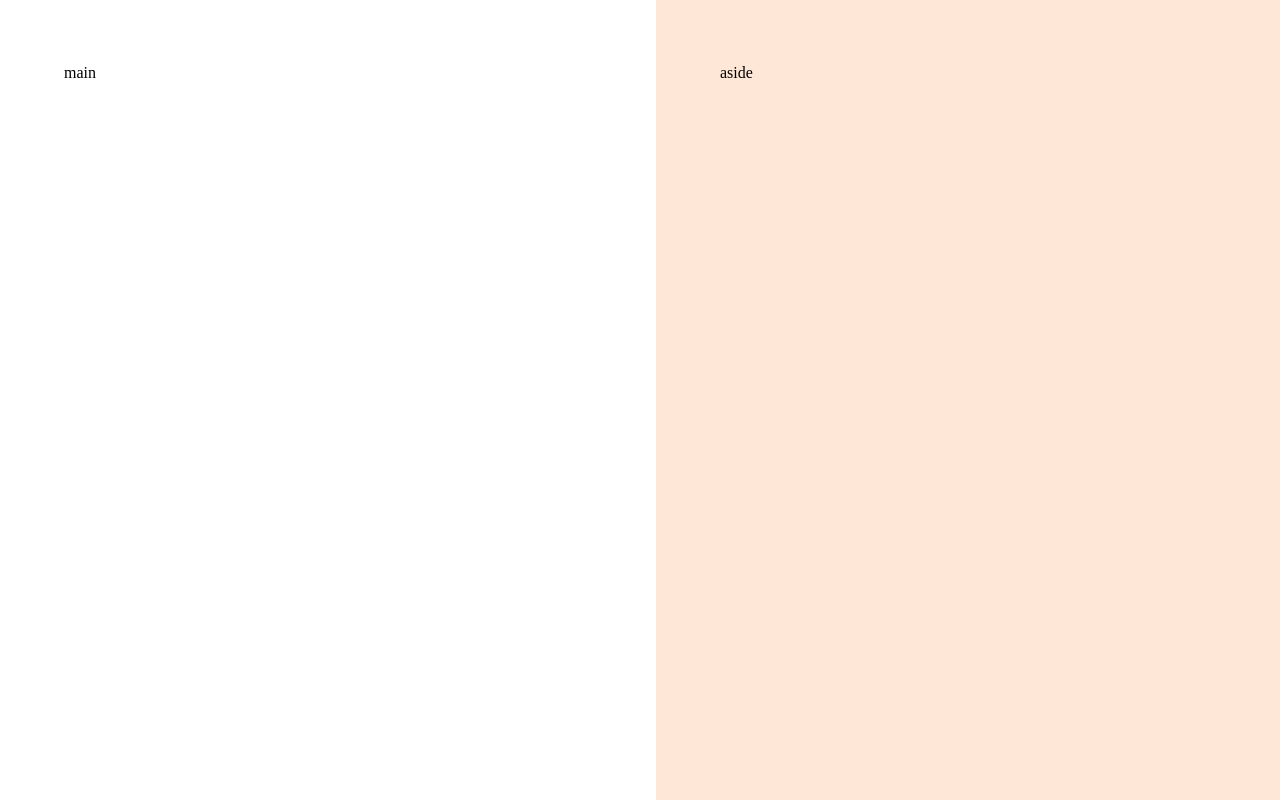
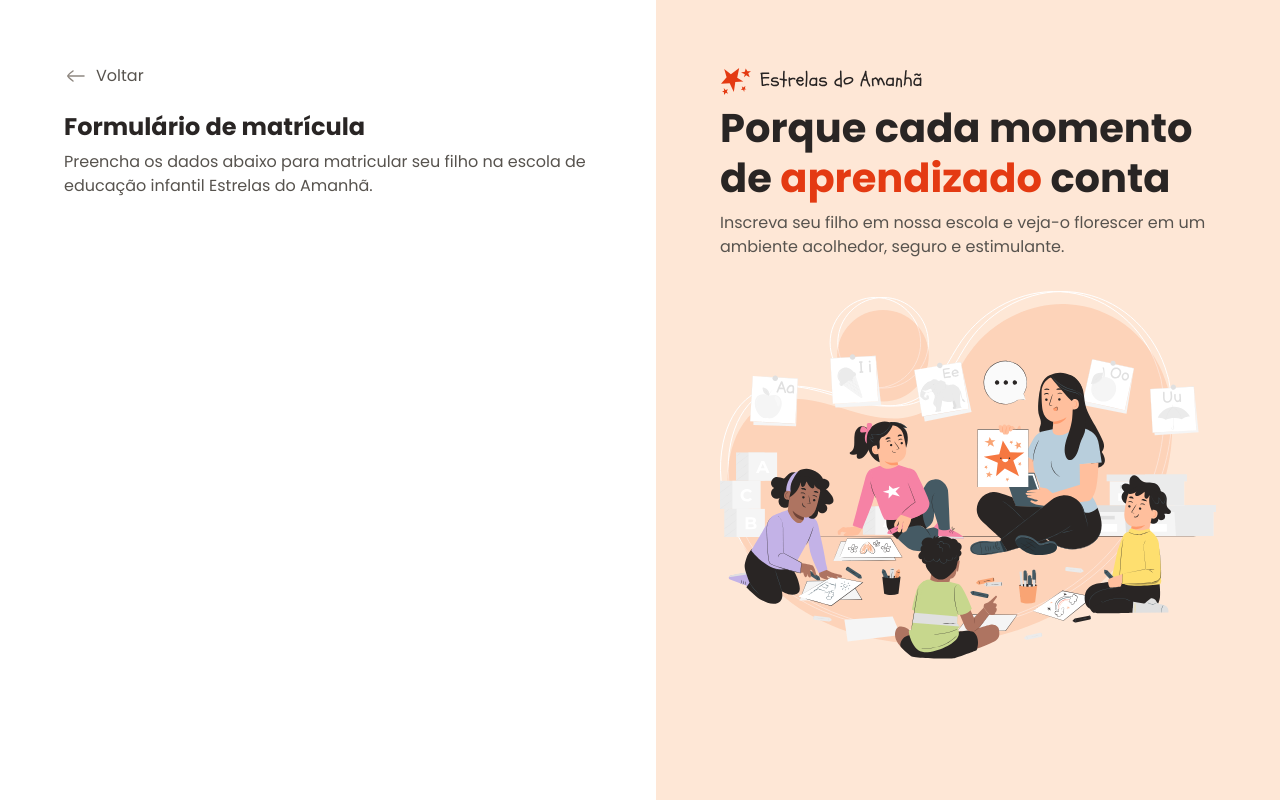
Before and after one commit to ArthurScarcela/formulario-de-matricula, a plain HTML site: page index.html in a window 1280 px wide. Drawn offline with Linux system fonts and the light colour scheme.

Commit message:
Conteúdo main e conteúdo aside

```diff
--- a/index.html
+++ b/index.html
@@ -15,13 +15,35 @@
   <div id="app">
     <main>
       <div class="main-container">
-        main
+        <div class="back">
+          <img src="assets/icons/arrow-left-02.svg" alt="ícone de voltar">
+          <span>Voltar</span>
+        </div>
+
+        <h1>Formulário de matrícula</h1>
+        <p>Preencha os dados abaixo para matricular seu filho na escola de educação infantil Estrelas do Amanhã.</p>
       </div>
     </main>
 
     <aside>
       <div class="aside-container">
-        aside
+        <header>
+          <img src="assets/images/Logo.svg" alt="logo estrelas do amanha">
+          <h2>
+            Porque cada momento de
+            <span>
+              aprendizado
+            </span>
+            conta
+          </h2>
+
+          <p>
+            Inscreva seu filho em nossa escola e veja-o florescer em
+            um ambiente acolhedor, seguro e estimulante.
+          </p>
+        </header>
+
+        <img src="assets/images/Illustration.svg" alt="Ilustração de uma professora e seus alunos">
       </div>
     </aside>
   </div>
--- a/styles/global.css
+++ b/styles/global.css
@@ -27,4 +27,16 @@
 
 body {
   overflow: hidden;
+
+  font: var(--text);
+  color: var(--text-secondary);
 }
+
+h1, h2{
+  color: var(--text-primary);
+}
+
+img {
+  max-width: 100%;
+  height: auto;
+}
--- a/styles/layout.css
+++ b/styles/layout.css
@@ -14,6 +14,18 @@ main{
     max-width: 33rem;
     margin-left: auto;
   }
+
+  & .back {
+    display: flex;
+    align-items: center;
+    gap: .5rem;
+    margin-bottom: 1.5rem;
+  }
+
+  & h1 {
+    font: 600 1.5rem/1.25 var(--font-family);
+    margin-bottom: .5rem;
+  }
 }
 
 aside {
@@ -22,5 +34,18 @@ aside {
 
   & .aside-container{
     max-width: 31rem;
+
+    & > img {
+      margin-top: 2rem;
+    }
+  }
+
+  & h2 {
+    margin-bottom: .5rem;
+    font: 600 2.5rem/1.25 var(--font-family);
+  }
+
+  & span {
+    color: var(--text-highlight);
   }
 }
```
Also changed, not shown: assets/images/Logo.svg (added).
